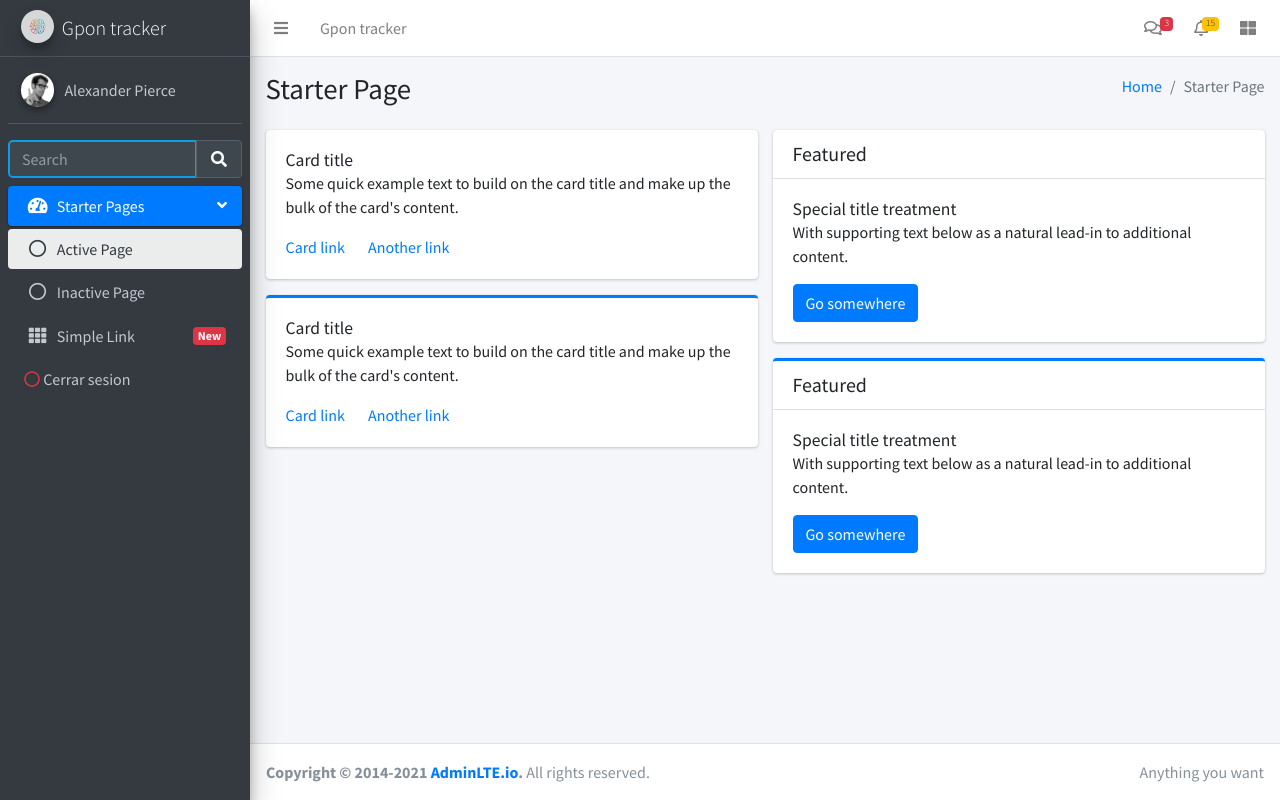
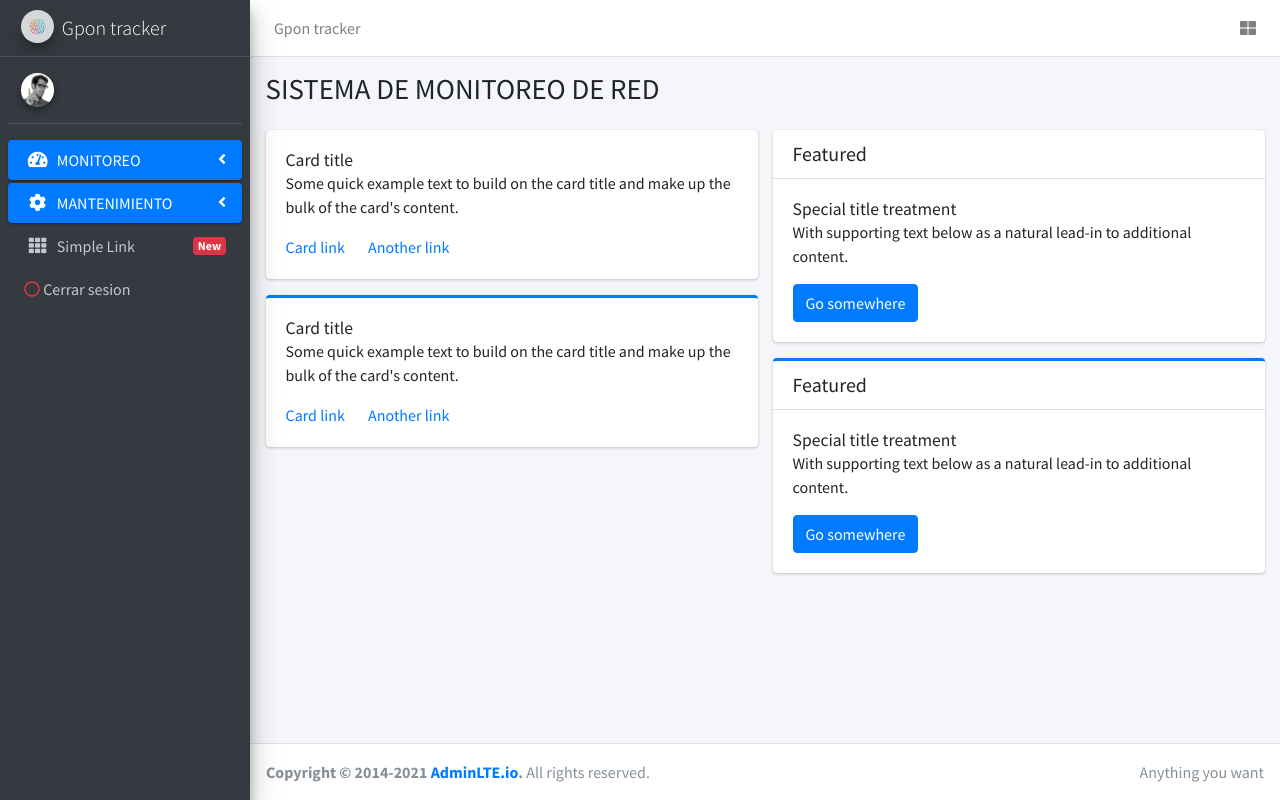
Before and after one commit to JMLalangui/Gpon-Tracker, a PHP site: page /gpon-tracker/ in a window 1280 px wide. Run offline with PHP 8.4, Linux system fonts and the light colour scheme; the visitor is signed in with stand-in values (Sample User, id 1); data that the repository does not hold is empty; some libraries are stand-ins or nearby versions.

Commit message:
JL-T-V00001-edicion plantilla AdminTLE -- se deja lo mas simple posible pendiente acabar

```diff
--- a/app/config.php
+++ b/app/config.php
@@ -6,7 +6,7 @@
 define('BD','gpon');
 //VARIABLES GLOBALES PARA CONEXION A LA BASE DE DATOS
 
-//SE CONTIENE A LA RUTA PARA AHORRAR CODIGO Y CONFIGURACION EN EL FUTURO
+//VARIABLE DONDE SE CONTIENE A LA RUTA PARA AHORRAR CODIGO Y CONFIGURACION EN EL FUTURO
 $URL = "http://localhost/gpon-tracker/";
 
 //CONEXION A LA BASE DE DATOS TODO SE CONTIENE EN LA VARIABLE $pdo
--- a/index.php
+++ b/index.php
@@ -6,6 +6,14 @@
 session_start();
 if(isset($_SESSION['session_email'])){
   $email_sesion = $_SESSION['session_email'];
+  $sql = "SELECT nombres FROM gpon.users WHERE email = '$email_sesion'";
+  $query = $pdo->prepare($sql);
+  $query->execute();
+  $usuarios = $query->fetchAll(PDO::FETCH_ASSOC);
+
+  foreach($usuarios as $usuario){
+      $nombres_session = $usuario['nombres'];
+}
 }else{
   header('Location: '.$URL.'login/');
 }
@@ -35,6 +43,7 @@
   <!--Libreria Sweet Alert2-->
   <script src="https://cdn.jsdelivr.net/npm/sweetalert2@11"></script>
 </head>
+
 <body class="hold-transition sidebar-mini">
 <script>
   Swal.fire({
@@ -47,173 +56,109 @@
 
   <!-- Navbar -->
   <nav class="main-header navbar navbar-expand navbar-white navbar-light">
-    <!-- Left navbar links -->
-    <ul class="navbar-nav">
-      <li class="nav-item">
-        <a class="nav-link" data-widget="pushmenu" href="#" role="button"><i class="fas fa-bars"></i></a>
-      </li>
-      <li class="nav-item d-none d-sm-inline-block">
-        <a href="#" class="nav-link">Gpon tracker</a>
-      </li>
-    </ul>
 
-    <!-- Right navbar links -->
+    <!--============================================ NOMBRE SISTEMA EN NAV BAR ============================================-->
+      <ul class="navbar-nav">
+          <li class="nav-item d-none d-sm-inline-block">
+            <a href="#" class="nav-link">Gpon tracker</a>
+          </li>
+      </ul>
+    <!--============================================ NOMBRE SISTEMA EN NAV BAR ============================================-->
+    <!--============================================ TABLA DE NOTAS PERSONALIZADAS ============================================-->
     <ul class="navbar-nav ml-auto">
-
-      <!-- Messages Dropdown Menu -->
-      <li class="nav-item dropdown">
-        <a class="nav-link" data-toggle="dropdown" href="#">
-          <i class="far fa-comments"></i>
-          <span class="badge badge-danger navbar-badge">3</span>
-        </a>
-        <div class="dropdown-menu dropdown-menu-lg dropdown-menu-right">
-          <a href="#" class="dropdown-item">
-            <!-- Message Start -->
-            <div class="media">
-              <img src="public/templates/AdminLTE/dist/img/user1-128x128.jpg" alt="User Avatar" class="img-size-50 mr-3 img-circle">
-              <div class="media-body">
-                <h3 class="dropdown-item-title">
-                  Brad Diesel
-                  <span class="float-right text-sm text-danger"><i class="fas fa-star"></i></span>
-                </h3>
-                <p class="text-sm">Call me whenever you can...</p>
-                <p class="text-sm text-muted"><i class="far fa-clock mr-1"></i> 4 Hours Ago</p>
-              </div>
-            </div>
-            <!-- Message End -->
-          </a>
-          <div class="dropdown-divider"></div>
-          <a href="#" class="dropdown-item">
-            <!-- Message Start -->
-            <div class="media">
-              <img src="public/templates/AdminLTE/dist/img/user8-128x128.jpg" alt="User Avatar" class="img-size-50 img-circle mr-3">
-              <div class="media-body">
-                <h3 class="dropdown-item-title">
-                  John Pierce
-                  <span class="float-right text-sm text-muted"><i class="fas fa-star"></i></span>
-                </h3>
-                <p class="text-sm">I got your message bro</p>
-                <p class="text-sm text-muted"><i class="far fa-clock mr-1"></i> 4 Hours Ago</p>
-              </div>
-            </div>
-            <!-- Message End -->
-          </a>
-          <div class="dropdown-divider"></div>
-          <a href="#" class="dropdown-item">
-            <!-- Message Start -->
-            <div class="media">
-              <img src="public/templates/AdminLTE/dist/img/user3-128x128.jpg" alt="User Avatar" class="img-size-50 img-circle mr-3">
-              <div class="media-body">
-                <h3 class="dropdown-item-title">
-                  Nora Silvester
-                  <span class="float-right text-sm text-warning"><i class="fas fa-star"></i></span>
-                </h3>
-                <p class="text-sm">The subject goes here</p>
-                <p class="text-sm text-muted"><i class="far fa-clock mr-1"></i> 4 Hours Ago</p>
-              </div>
-            </div>
-            <!-- Message End -->
-          </a>
-          <div class="dropdown-divider"></div>
-          <a href="#" class="dropdown-item dropdown-footer">See All Messages</a>
-        </div>
-      </li>
-      <!-- Notifications Dropdown Menu -->
-      <li class="nav-item dropdown">
-        <a class="nav-link" data-toggle="dropdown" href="#">
-          <i class="far fa-bell"></i>
-          <span class="badge badge-warning navbar-badge">15</span>
-        </a>
-        <div class="dropdown-menu dropdown-menu-lg dropdown-menu-right">
-          <span class="dropdown-header">15 Notifications</span>
-          <div class="dropdown-divider"></div>
-          <a href="#" class="dropdown-item">
-            <i class="fas fa-envelope mr-2"></i> 4 new messages
-            <span class="float-right text-muted text-sm">3 mins</span>
-          </a>
-          <div class="dropdown-divider"></div>
-          <a href="#" class="dropdown-item">
-            <i class="fas fa-users mr-2"></i> 8 friend requests
-            <span class="float-right text-muted text-sm">12 hours</span>
-          </a>
-          <div class="dropdown-divider"></div>
-          <a href="#" class="dropdown-item">
-            <i class="fas fa-file mr-2"></i> 3 new reports
-            <span class="float-right text-muted text-sm">2 days</span>
-          </a>
-          <div class="dropdown-divider"></div>
-          <a href="#" class="dropdown-item dropdown-footer">See All Notifications</a>
-        </div>
-      </li>
       <li class="nav-item">
         <a class="nav-link" data-widget="control-sidebar" data-slide="true" href="#" role="button">
           <i class="fas fa-th-large"></i>
         </a>
       </li>
     </ul>
+    <!--============================================ TABLA DE NOTAS PERSONALIZADAS ============================================-->
   </nav>
   <!-- /.navbar -->
 
   <!-- Main Sidebar Container -->
   <aside class="main-sidebar sidebar-dark-primary elevation-4">
-    <!-- Brand Logo -->
-    <a href="index3.html" class="brand-link">
+    <!--============================================ SECCION DE LOGO ============================================-->
+    <a href="<?php echo $URL?>" class="brand-link">
       <img src="<?php echo $URL?>public/images/gpon-tracker-icon.ico" alt="Gpon Tracker Logo" class="brand-image img-circle elevation-3" style="opacity: .8">
       <span class="brand-text font-weight-light">Gpon tracker</span>
     </a>
+    <!--============================================ SECCION DE LOGO ============================================-->
 
     <!-- Sidebar -->
     <div class="sidebar">
-      <!-- Sidebar user panel (optional) -->
+      <!--============================================ IMAGEN Y NOMBRE DE USUARIO (optional) ============================================-->
       <div class="user-panel mt-3 pb-3 mb-3 d-flex">
         <div class="image">
-          <img src="public/templates/AdminLTE/dist/img/user2-160x160.jpg" class="img-circle elevation-2" alt="User Image">
+          <img src="public/templates/AdminLTE/dist/img/user2-160x160.jpg" class="img-circle elevation-2" alt="User Image"> <!-- PENDIENTE EDITAR IMAGEN-->
         </div>
         <div class="info">
-          <a href="#" class="d-block">Alexander Pierce</a>
+          <a href="#" class="d-block"><?php echo $nombres_session?></a>
         </div>
       </div>
-
-      <!-- SidebarSearch Form -->
-      <div class="form-inline">
-        <div class="input-group" data-widget="sidebar-search">
-          <input class="form-control form-control-sidebar" type="search" placeholder="Search" aria-label="Search">
-          <div class="input-group-append">
-            <button class="btn btn-sidebar">
-              <i class="fas fa-search fa-fw"></i>
-            </button>
-          </div>
-        </div>
-      </div>
+      <!--============================================ IMAGEN Y NOMBRE DE USUARIO (optional) ============================================-->
 
       <!-- Sidebar Menu -->
       <nav class="mt-2">
         <ul class="nav nav-pills nav-sidebar flex-column" data-widget="treeview" role="menu" data-accordion="false">
           <!-- Add icons to the links using the .nav-icon class
                with font-awesome or any other icon font library -->
-          <li class="nav-item menu-open">
+          <!--============================================ OPCION DE MENU CON ITEM DESPLEGABLES ============================================-->
+          <li class="nav-item">
             <a href="#" class="nav-link active">
               <i class="nav-icon fas fa-tachometer-alt"></i>
               <p>
-                Starter Pages
+                MONITOREO
                 <i class="right fas fa-angle-left"></i>
               </p>
             </a>
             <ul class="nav nav-treeview">
               <li class="nav-item">
-                <a href="#" class="nav-link active">
+                <a href="#" class="nav-link">
                   <i class="far fa-circle nav-icon"></i>
-                  <p>Active Page</p>
+                  <p>OLT</p>
                 </a>
               </li>
               <li class="nav-item">
                 <a href="#" class="nav-link">
                   <i class="far fa-circle nav-icon"></i>
-                  <p>Inactive Page</p>
+                  <p>EQUIPOS</p>
+                </a>
+              </li>
+              <li class="nav-item">
+                <a href="#" class="nav-link">
+                  <i class="far fa-circle nav-icon"></i>
+                  <p>TRAFICO</p>
                 </a>
               </li>
             </ul>
           </li>
+          <!--============================================ OPCION DE MENU CON ITEM DESPLEGABLES ============================================-->
+          <!--============================================ OPCION DE MENU CON ITEM DESPLEGABLES MANTENIMIENTO ============================================-->
+          <li class="nav-item">
+            <a href="#" class="nav-link active">
+              <i class="nav-icon fas fa-cog"></i>
+              <p>
+                MANTENIMIENTO
+                <i class="right fas fa-angle-left"></i>
+              </p>
+            </a>
+            <ul class="nav nav-treeview">
+              <li class="nav-item">
+                <a href="#" class="nav-link">
+                  <i class="far fa-circle nav-icon"></i>
+                  <p>USUARIOS</p>
+                </a>
+              </li>
+              <li class="nav-item">
+                <a href="#" class="nav-link">
+                  <i class="far fa-circle nav-icon"></i>
+                  <p>EQUIPOS</p>
+                </a>
+              </li>
+            </ul>
+          </li>
+          <!--============================================ OPCION DE MENU CON ITEM DESPLEGABLES MANTENIMIENTO ============================================-->
           <li class="nav-item">
             <a href="#" class="nav-link">
               <i class="nav-icon fas fa-th"></i>
@@ -223,6 +168,7 @@
               </p>
             </a>
           </li>
+        <!--============================================ CERRARA SESION ============================================-->
           <li class="nav-item">
           <a href="<?php echo $URL;?>/app/controllers/login/cerrar_sesion.php" class="nav-link">
             <i class="far fa-circle text-danger"></i>
@@ -231,6 +177,7 @@
             </p>
           </a>
           </li>
+        <!--============================================ CERRARA SESION ============================================-->
         </ul>
       </nav>
       <!-- /.sidebar-menu -->
@@ -245,13 +192,7 @@
       <div class="container-fluid">
         <div class="row mb-2">
           <div class="col-sm-6">
-            <h1 class="m-0">Starter Page</h1>
-          </div><!-- /.col -->
-          <div class="col-sm-6">
-            <ol class="breadcrumb float-sm-right">
-              <li class="breadcrumb-item"><a href="#">Home</a></li>
-              <li class="breadcrumb-item active">Starter Page</li>
-            </ol>
+            <h1 class="m-0">SISTEMA DE MONITOREO DE RED</h1>
           </div><!-- /.col -->
         </div><!-- /.row -->
       </div><!-- /.container-fluid -->
```
